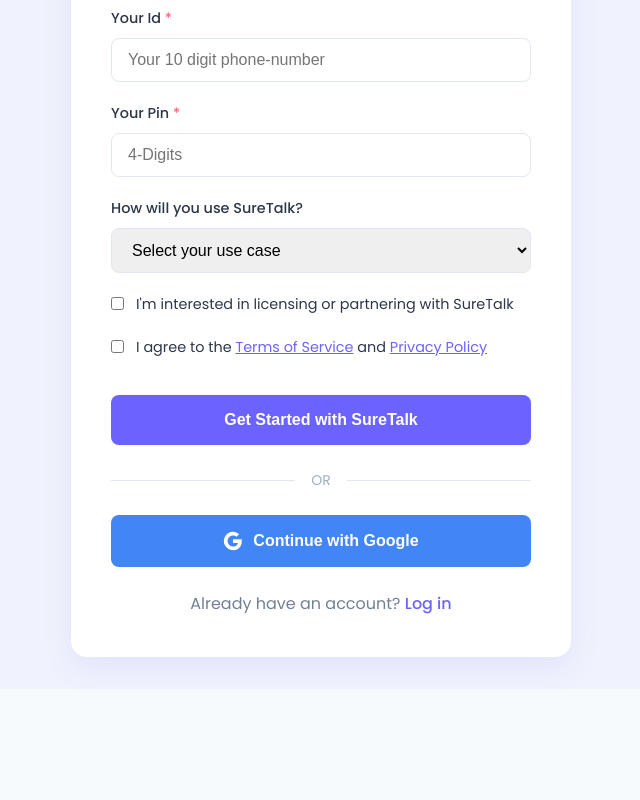
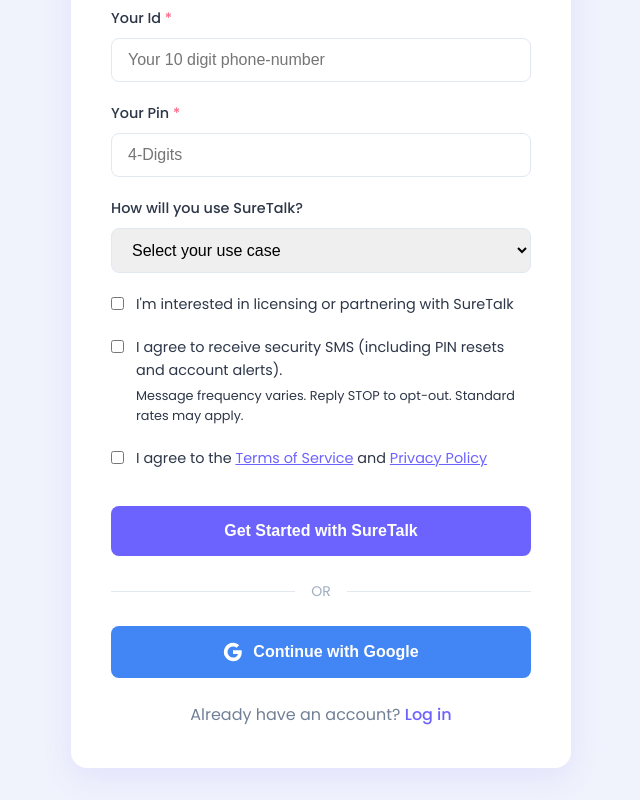
Before and after one commit to stack-Tech-1/surePage, a website: page index.html in a window 1280 px wide. Shown: the part 628-1428 px from the top of the page, without its empty margins (319-959 px from the left). Before the commit the page ends 1317 px from the top, so only its background shows below. Drawn offline with Linux system fonts and the light colour scheme.

Commit message:
Update index.html

```diff
--- a/index.html
+++ b/index.html
@@ -285,6 +285,17 @@
         <label for="joinProgram">I'm interested in licensing or partnering with SureTalk</label>
       </div>
 
+      <!-- SMS Opt-In Checkbox (Add this) -->
+<div class="checkbox-group">
+  <input type="checkbox" id="smsConsent" name="smsConsent" required>
+  <label for="smsConsent">
+    I agree to receive security SMS (including PIN resets and account alerts).
+    <span style="font-size:0.8rem;display:block;margin-top:4px;">
+      Message frequency varies. Reply STOP to opt-out. Standard rates may apply.
+    </span>
+  </label>
+</div>
+
       <div class="checkbox-group">
         <input type="checkbox" id="agreeTerms" name="agreeTerms" required>
         <label for="agreeTerms">I agree to the <a href="/terms.html" style="color: var(--primary);">Terms of Service</a> and <a href="/privacy.html" style="color: var(--primary);">Privacy Policy</a></label>
```
